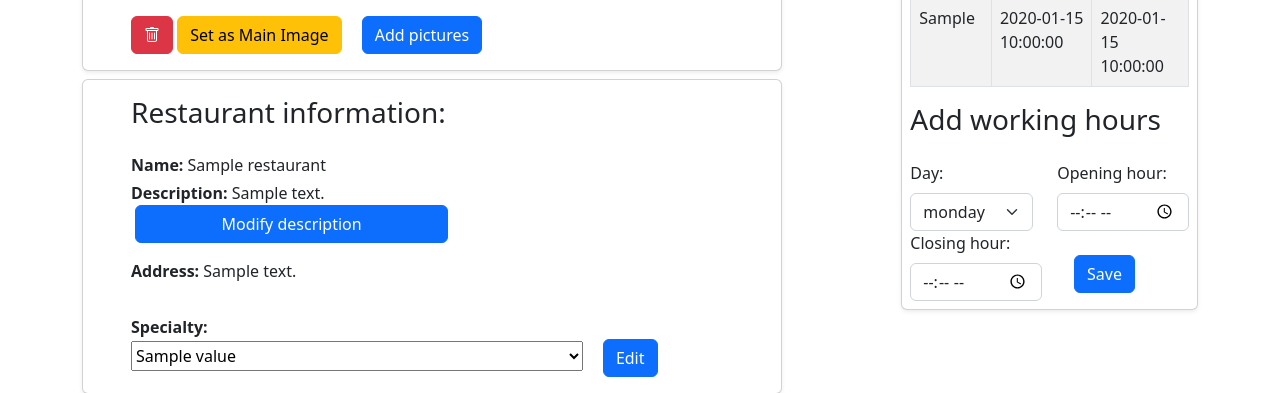
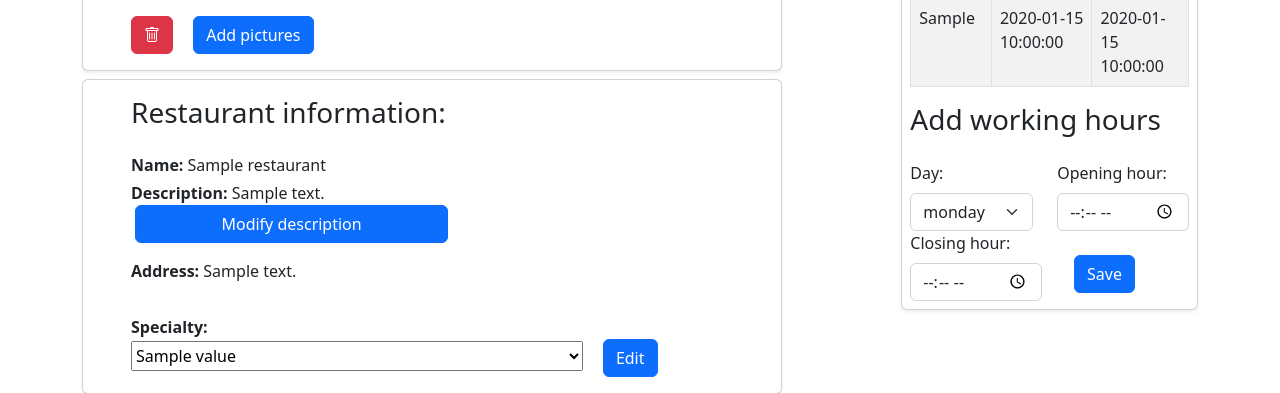
Before and after one commit to UA-TopTable/TopTableStaffAPI, a Python web app: template app/templates/manage_restaurant.html in a window 1280 px wide. Shown: the part 511-904 px from the top of the page. Run offline with Jinja, Linux system fonts and the light colour scheme; the template is opened without the code that fills it: most values are stand-ins (such as "Sample title", 1, 10 or a date in 2020); some libraries are stand-ins or nearby versions.

Commit message:
Moving the button to set as the main picture

```diff
--- a/app/templates/manage_restaurant.html
+++ b/app/templates/manage_restaurant.html
@@ -16,6 +16,9 @@
                         <img src="{{ pic.link }}" class="restaurant-page-img img-fluid" alt="{{ pic.link }}">
                         <button class="btn btn-danger" onclick="deletePicture('{{pic.id}}')">
                             <i class="bi bi-trash"></i>
+                        </button>
+                        <button class="btn btn-warning" data-bs-toggle="modal" data-bs-target="#mainImageModal">
+                            Set as Main Image
                         </button>
                     </div>
 
@@ -89,9 +92,6 @@
                         {% if pictures %}
                         <button class="btn btn-danger" onclick="deletePicture('{{pictures[0].id}}')">
                             <i class="bi bi-trash"></i>
-                        </button>
-                        <button class="btn btn-warning" data-bs-toggle="modal" data-bs-target="#mainImageModal">
-                            Set as Main Image
                         </button>
                         {% endif %}
                         <button type="button" class="btn btn-primary ms-3" data-bs-toggle="modal" style="max-width: 50%;"
```
